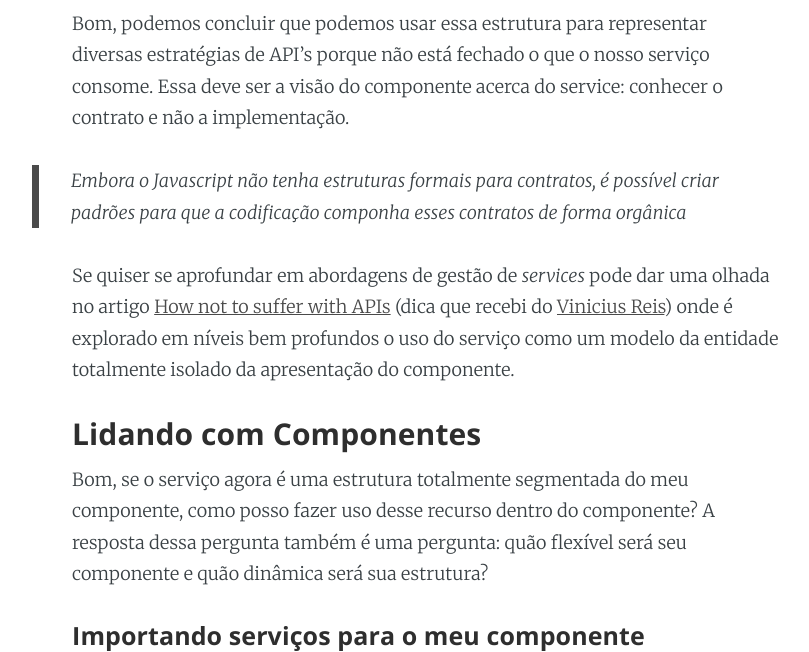
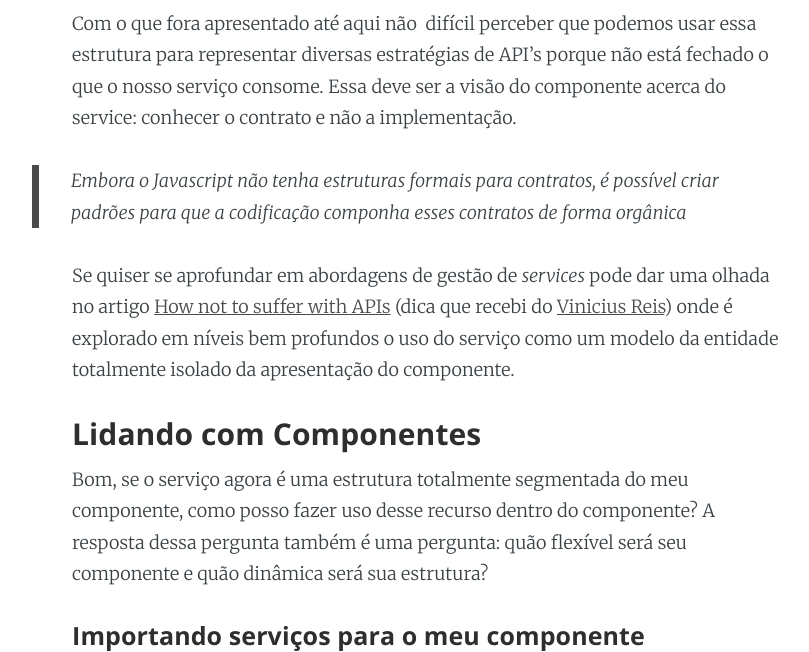
Before and after one commit to vuejs-br/blog, a Jekyll site: the page built from _posts/2018-05-22-injetando-servicos-em-componentes-de-forma-transparente.md, in a window 1280 px wide and 900 px high, scrolled down 6259 px, cut to the strip 248-900 px from the top of the window. Shown: the whole strip, without its empty margins (213-1022 px from the left). Built offline with Jekyll 4.4.1, drawn with Linux system fonts in a browser that asks for light colours; comment, search, counter and statistics services are not loaded.

Commit message:
Revisar texto do artigo

```diff
--- a/_posts/2018-05-22-injetando-servicos-em-componentes-de-forma-transparente.md
+++ b/_posts/2018-05-22-injetando-servicos-em-componentes-de-forma-transparente.md
@@ -178,7 +178,7 @@ A saída exibida nesse caso é algo parecida com a imagem abaixo.
 </p>
 
 
-Bom, podemos concluir que podemos usar essa estrutura para representar diversas estratégias de API’s porque não está fechado o que o nosso serviço consome. Essa deve ser a visão do componente acerca do service: conhecer o contrato e não a implementação.
+Com o que fora apresentado até aqui não  difícil perceber que podemos usar essa estrutura para representar diversas estratégias de API’s porque não está fechado o que o nosso serviço consome. Essa deve ser a visão do componente acerca do service: conhecer o contrato e não a implementação.
 
 > Embora o Javascript não tenha estruturas formais para contratos, é possível criar padrões para que a codificação componha esses contratos de forma orgânica
 
```
